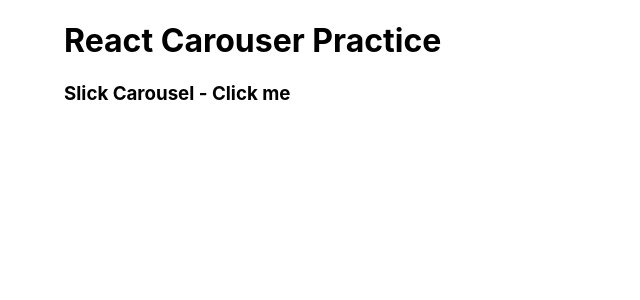
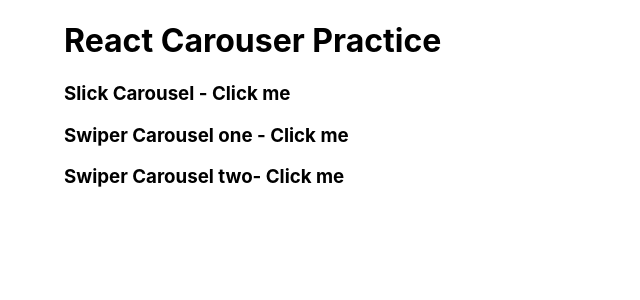
Before and after one commit to shajal-kumer/react-carousel, a Next.js app: page / in a window 1280 px wide. Shown: the top 300 px of the page, without its empty margins (0-640 px from the left). Built offline with nearby package versions, Linux system fonts and the light colour scheme.

Commit message:
card swiper and custom class

```diff
--- a/pages/index.js
+++ b/pages/index.js
@@ -9,6 +9,16 @@ export default function Home() {
 					<a>Slick Carousel - Click me</a>
 				</Link>
 			</h3>
+			<h3>
+				<Link href="/swiper/one">
+					<a>Swiper Carousel one - Click me</a>
+				</Link>
+			</h3>
+			<h3>
+				<Link href="/swiper/two">
+					<a>Swiper Carousel two- Click me</a>
+				</Link>
+			</h3>
 		</div>
 	);
 }
--- a/pages/swiper/one.js
+++ b/pages/swiper/one.js
@@ -11,7 +11,7 @@ export default function One() {
 		<div className="container ">
 			<div className="row">
 				<div className="col my-app">
-					<Swiper pagination effect={"cards"}>
+					<Swiper className="my-swiper-one" pagination={{ clickable: true }} effect={"cards"}>
 						<SwiperSlide>Slide 1</SwiperSlide>
 						<SwiperSlide>Slide 2</SwiperSlide>
 						<SwiperSlide>Slide 3</SwiperSlide>
--- a/styles/swiper-style-one.css
+++ b/styles/swiper-style-one.css
@@ -10,6 +10,9 @@
 .swiper {
 	/* width: 70%; */
 	height: 320px;
+}
+.swiper.my-swiper-one {
+	width: 70%;
 }
 
 .swiper-wrapper {
```
